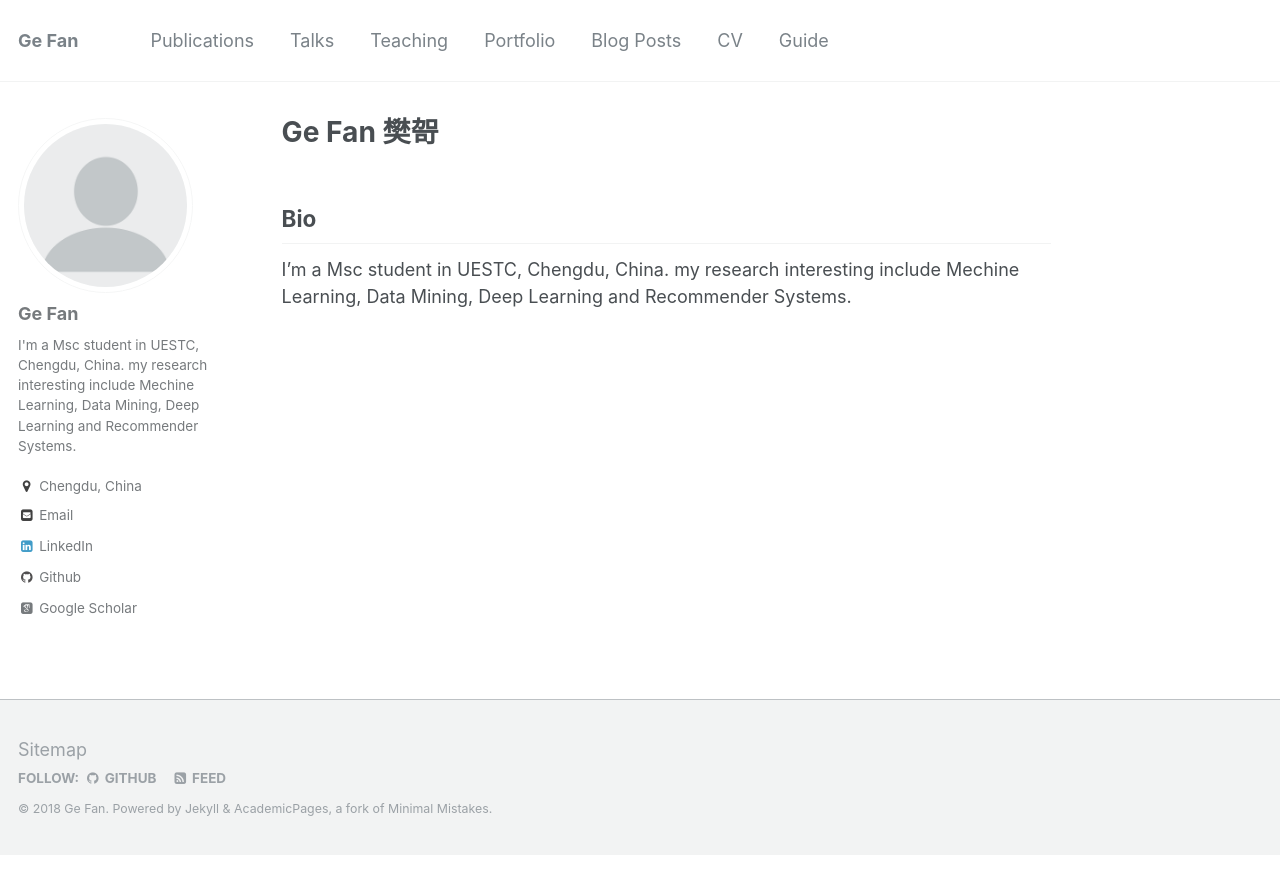
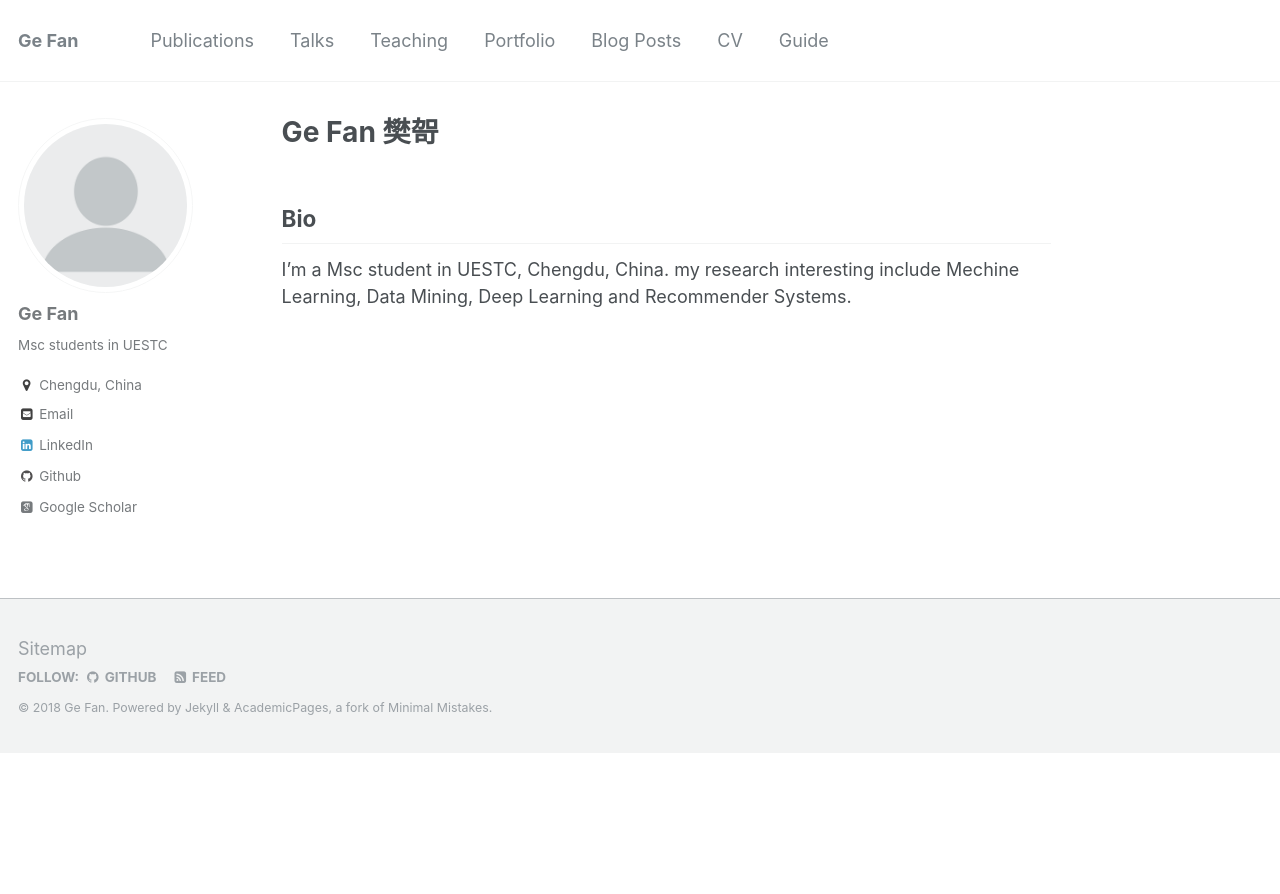
Before and after one commit to FanGhost/fanghost.github.io, a Jekyll site: the page built from _pages/about.md, in a window 1280 px wide. Shown: the top 894 px of the page. Built offline with Jekyll 4.4.1, drawn with Linux system fonts in a browser that asks for light colours; some web fonts are replaced.

Commit message:
Update _config.yml

```diff
--- a/_config.yml
+++ b/_config.yml
@@ -80,7 +80,7 @@ analytics:
 author:
   name             : "Ge Fan"
   avatar           : "profile.png"
-  bio              : "I'm a Msc student in UESTC, Chengdu, China. my research interesting include Mechine Learning, Data Mining, Deep Learning and Recommender Systems."
+  bio              : "Msc students in UESTC"
   location         : "Chengdu, China"
   employer         :
   googlescholar    : "https://scholar.google.com/citations?user=pD4HWA0AAAAJ"
```
